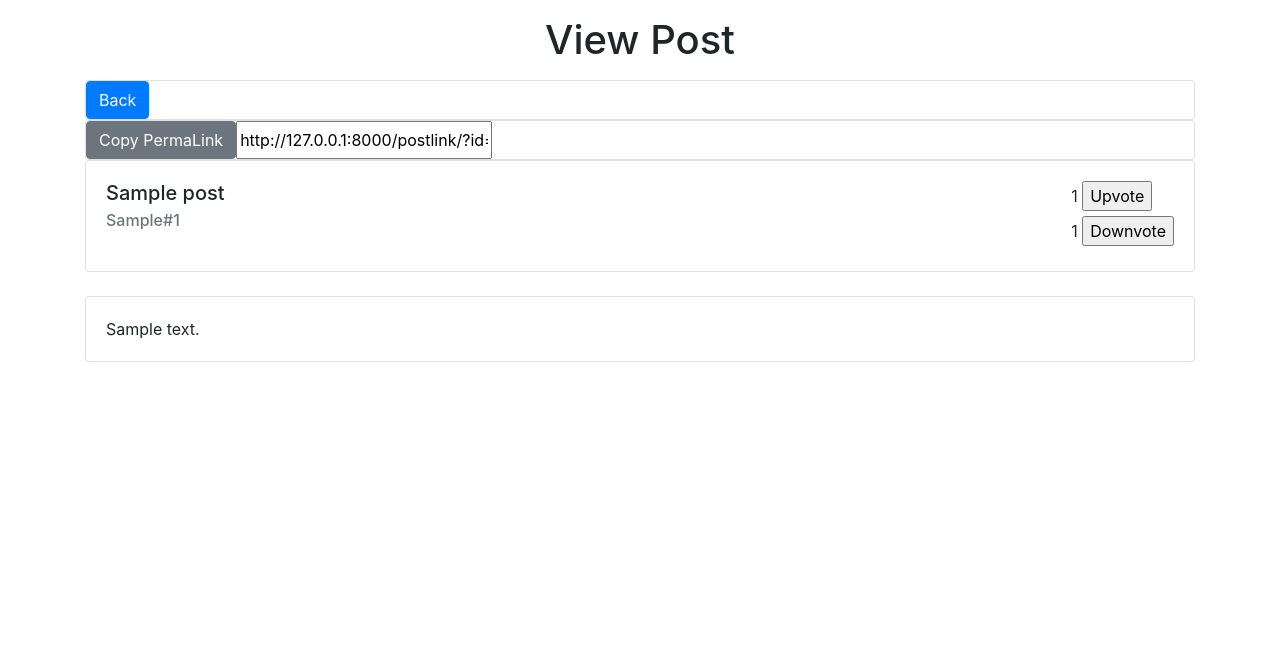
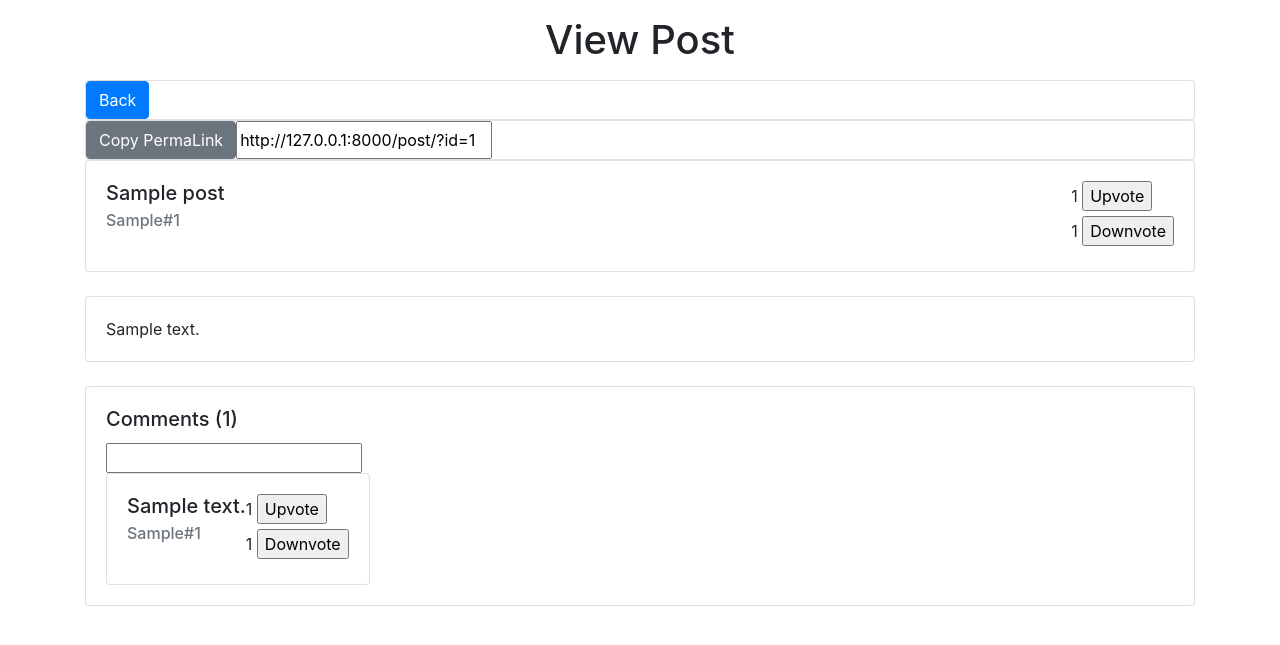
Before and after one commit to kalinkochnev/XRoads, a Django app: template forum/templates/forum/post.html in a window 1280 px wide. Shown: the part 56-701 px from the top of the page. Run offline with Django 3.2, Linux system fonts and the light colour scheme; the template is opened without the code that fills it: values that come from a table or form of the project are taken from there, others are empty; tables that the repository leaves empty hold one stand-in row (values such as "Sample post"); some libraries are stand-ins or nearby versions.

Commit message:
Functional Commit
Set up @login_required
Made /post/ require login
Made /post/ use a GET parameter to determine id
Removed /postlink/ because it was replaced with /post/
Created rudimentary Comment List

TODO: Create 'Post Comment' Button, Restyle Comments Section

```diff
--- a/XRoads/settings.py
+++ b/XRoads/settings.py
@@ -150,3 +150,5 @@ STATIC_ROOT = os.path.join(BASE_DIR, 'static')
 STATICFILES_DIR = [
     os.path.join(BASE_DIR, 'XRoads/static/'),
 ]
+
+LOGIN_URL = '/accounts/login/'
--- a/accounts/views.py
+++ b/accounts/views.py
@@ -36,9 +36,13 @@ def view_login(request):
             if user is not None:
                 login(request, user)
                 messages.success(request, 'Login successful! Welcome, ' + str(user))
-                return redirect('home')
+                if request.GET.get('next') is not None:
+                    return redirect(request.GET.get('next'))
+                else:
+                    return redirect('home')
             else:
                 messages.error(request, 'Incorrect username or password! Please try again.')
+                #TODO: Fix the fact that this is still top
         else:
             messages.warning(request, 'Incorrect data was entered into a field. Please try again.')
 
--- a/forum/templates/forum/post.html
+++ b/forum/templates/forum/post.html
@@ -16,7 +16,7 @@
         </div>
         <div class="card d-flex flex-row">
             <a href="javascript:{}" onclick="copyLink()"><button type="button" class="btn btn-secondary">Copy PermaLink</button></a>
-            <input type="text" id="permalink" value="http://127.0.0.1:8000{% url 'postpermalink' %}?id={{ post.id }}">
+            <input type="text" id="permalink" value="http://127.0.0.1:8000{% url 'post' %}?id={{ post.id }}">
             <script type="text/javascript">
                 function copyLink() {
                     var copyText = document.getElementById("permalink");
@@ -53,6 +53,40 @@
                 </div>
             </div>
         </div>
+        <br>
+        <div class="card">
+            <div class="card-body">
+                <div class="float-left w-80">
+                    <h5 class="card-title">
+                        Comments ({{ comments.count }})
+                    </h5>
+                    <input type="text">
+                    <br>
+                    {% for comment in comments %}
+                        <div class="card">
+                            <div class="card-body">
+                                <div class="float-left w-80">
+                                    <h5 class="card-title" id="post-title">
+                                        {{ comment.text }}
+                                    </h5>
+                                    <h6 class="card-subtitle mb-2 text-muted" id="post-user">{{ comment.user.alias }}#{{ comment.user.user_tag }}</h6>
+                                </div>
+                                <div class="float-right align-middle">
+                                    <form action="#">
+                                        <label for="uv">{{ post.up_votes }}</label>
+                                        <input type="submit" id="uv" value="Upvote">
+                                    </form>
+                                    <form action="#">
+                                        <label for="dv">{{ post.down_votes }}</label>
+                                        <input type="submit" id="dv" value="Downvote">
+                                    </form>
+                                </div>
+                            </div>
+                        </div>
+                    {% endfor %}
+                </div>
+            </div>
+        </div>
     </div>
 
 
--- a/forum/urls.py
+++ b/forum/urls.py
@@ -22,7 +22,6 @@ urlpatterns = [
     path('', views.home, name='home'),
     path('forum/', views.show_posts, name='forums'),
     path('post/', views.show_post, name='post'),
-    path('postlink/', views.view_post, name='postpermalink'),
     path('create-post/', views.create_post, name='create_post'),
     # path('forum/<str: name>', views.spec_forum, name='spec_forum'),
     # path('forum/<str: name>/post/<int: id>', views.forum_post, name='forum_post')
```
Also changed, not shown: forum/templates/forum/forum.html (+12 -12 lines), forum/views.py (+11 -11 lines).
